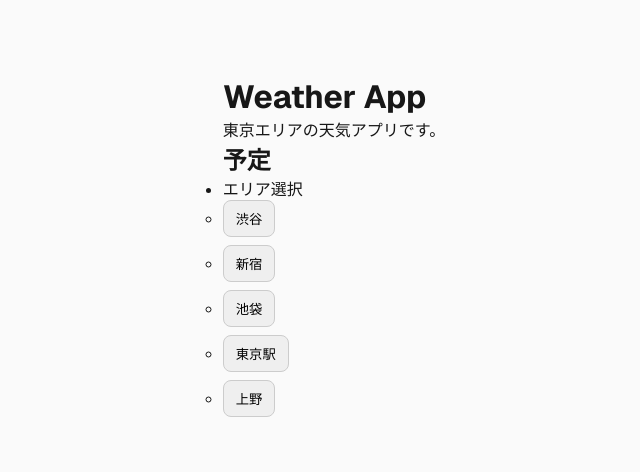
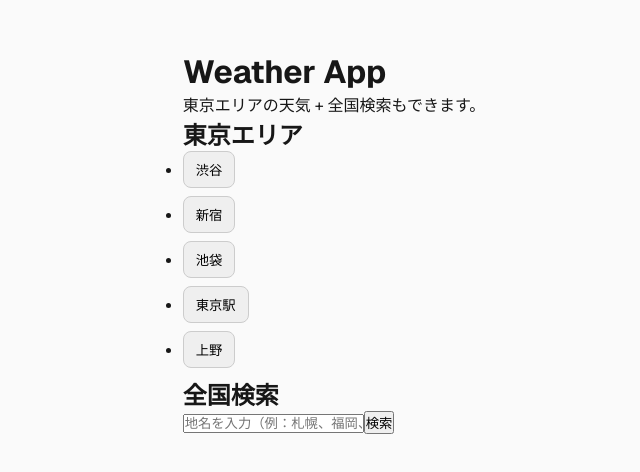
Before and after one commit to rcodes-dev/weather-app, a Next.js app: page / in a window 1280 px wide. Shown: the part 150-622 px from the top of the page, without its empty margins (306-946 px from the left). Built offline with nearby package versions, Linux system fonts and the light colour scheme.

Commit message:
全国検索追加

```diff
--- /dev/null
+++ b/src/app/api/geocode/route.ts
@@ -0,0 +1,19 @@
+import { NextResponse } from "next/server";
+
+export async function GET(req: Request) {
+  const { searchParams } = new URL(req.url);
+  const q = searchParams.get("q")?.trim();
+  if (!q) return NextResponse.json({ results: [] });
+
+  const url = new URL("https://geocoding-api.open-meteo.com/v1/search");
+  url.searchParams.set("name", q);
+  url.searchParams.set("count", "10");
+  url.searchParams.set("language", "ja");
+  url.searchParams.set("format", "json");
+
+  const res = await fetch(url, { next: { revalidate: 60 * 60 } }); // 1h
+  if (!res.ok) return NextResponse.json({ results: [] });
+
+  const data = await res.json();
+  return NextResponse.json({ results: data.results ?? [] });
+}
--- a/src/app/page.tsx
+++ b/src/app/page.tsx
@@ -1,27 +1,85 @@
 "use client";
+
 import { TOKYO_AREAS } from "./constants/tokyoAreas";
 import { fetchCurrentWeather } from "./lib/weatherApi";
 import styles from "./page.module.css";
 import { useState } from "react";
 import { weatherCodeToText } from "./lib/weatherCodeMap";
-import { Loader2 } from "lucide-react";
 import { PacmanLoader } from "react-spinners";
+
+type GeoResult = {
+  id?: number;
+  name: string;
+  latitude: number;
+  longitude: number;
+  country?: string;
+  admin1?: string;
+};
 
 export default function Home() {
   const [selectedAreaId, setSelectedAreaId] = useState<string | null>(null);
+
+  const [weatherTitle, setWeatherTitle] = useState<string | null>(null);
   const [weatherText, setWeatherText] = useState<string | null>(null);
+
   const [error, setError] = useState<string | null>(null);
   const [isLoading, setIsLoading] = useState(false);
+
+  const [query, setQuery] = useState("");
+  const [geoResults, setGeoResults] = useState<GeoResult[]>([]);
+  const [isSearching, setIsSearching] = useState(false);
+  const [selected, setSelected] = useState<GeoResult | null>(null);
+
+  async function loadWeather(areaLike: {
+    lat: number;
+    lon: number;
+    name: string;
+  }) {
+    setError(null);
+    setWeatherText(null);
+    setWeatherTitle(areaLike.name);
+    setIsLoading(true);
+
+    try {
+      const data = await fetchCurrentWeather(areaLike as any);
+      const c = data.current;
+
+      setWeatherText(
+        `気温: ${c.temperature_2m}°C / 風: ${c.wind_speed_10m} /
+        降水: ${c.precipitation} / 天気:  ${weatherCodeToText(c.weather_code)}`,
+      );
+    } catch {
+      setError("天気の取得に失敗しました");
+      setWeatherTitle(null);
+    } finally {
+      setIsLoading(false);
+    }
+  }
+
+  async function searchPlaces() {
+    const q = query.trim();
+    if (!q) {
+      setGeoResults([]);
+      return;
+    }
+    setIsSearching(true);
+    try {
+      const res = await fetch(`/api/geocode?q=${encodeURIComponent(q)}`);
+      const data = await res.json();
+      setGeoResults(data.results ?? []);
+    } finally {
+      setIsSearching(false);
+    }
+  }
 
   return (
     <div className={styles.page}>
       <main>
         <h1>Weather App</h1>
-        <p>東京エリアの天気アプリです。</p>
+        <p>東京エリアの天気 + 全国検索もできます。</p>
+
         <section>
-          <h2>予定</h2>
-          <ul>
-            <li>エリア選択</li>
+          <h2>東京エリア</h2>
           <ul>
             {TOKYO_AREAS.map((a) => {
               const isSelected = a.id === selectedAreaId;
@@ -31,21 +89,12 @@ export default function Home() {
                     type="button"
                     onClick={async () => {
                       setSelectedAreaId(a.id);
-                        setError(null);
-                        setWeatherText(null);
-                        setIsLoading(true);
-
-                        try {
-                          const data = await fetchCurrentWeather(a);
-                          const c = data.current;
-                          setWeatherText(
-                            `気温: ${c.temperature_2m}°C / 風: ${c.wind_speed_10m} / 降水: ${c.precipitation} / code: ${weatherCodeToText(c.weather_code)}`,
-                          );
-                        } catch (e) {
-                          setError("天気の取得に失敗しました");
-                        } finally {
-                          setIsLoading(false);
-                        }
+                      setSelected(null);
+                      await loadWeather({
+                        lat: a.lat,
+                        lon: a.lon,
+                        name: a.name,
+                      });
                     }}
                     style={{
                       padding: "8px 12px",
@@ -61,10 +110,85 @@ export default function Home() {
               );
             })}
           </ul>
-            {isLoading && <PacmanLoader color="#ffffff" />}
-            {weatherText && <p style={{ marginTop: 16 }}>{weatherText}</p>}
+        </section>
+
+        <section className="mt-4 space-y-3">
+          <h2>全国検索</h2>
+
+          <div className="flex gap-2">
+            <input
+              className="flex-1 rounded-md border px-3 py-2 text-sm"
+              placeholder="地名を入力（例：札幌、福岡、那覇）"
+              value={query}
+              onChange={(e) => setQuery(e.target.value)}
+              onKeyDown={(e) => {
+                if (e.key === "Enter") searchPlaces();
+              }}
+            />
+            <button
+              className="rounded-md border px-3 py-2 text-sm"
+              onClick={searchPlaces}
+              disabled={isSearching}
+              type="button"
+            >
+              {isSearching ? "検索中…" : "検索"}
+            </button>
+          </div>
+
+          {geoResults.length > 0 && (
+            <div className="rounded-md border">
+              {geoResults.map((r, idx) => (
+                <button
+                  key={`${r.id ?? idx}-${r.latitude}-${r.longitude}`}
+                  className="w-full text-left px-3 py-2 hover:bg-muted text-sm"
+                  type="button"
+                  onClick={async () => {
+                    setSelected(r);
+                    setSelectedAreaId(null);
+                    await loadWeather({
+                      lat: r.latitude,
+                      lon: r.longitude,
+                      name: `${r.name}${r.admin1 ? `（${r.admin1}）` : ""}`,
+                    });
+                  }}
+                >
+                  <div className="font-medium">
+                    {r.name}
+                    {r.admin1 ? `（${r.admin1}）` : ""}
+                  </div>
+                  <div className="text-xs text-muted-foreground">
+                    {r.country ?? ""} / {r.latitude.toFixed(4)},{" "}
+                    {r.longitude.toFixed(4)}
+                  </div>
+                </button>
+              ))}
+            </div>
+          )}
+
+          {selected && (
+            <div className="text-sm">
+              全国検索の選択中：
+              <span className="font-medium">{selected.name}</span>
+              {selected.admin1 ? `（${selected.admin1}）` : ""}
+            </div>
+          )}
+        </section>
+
+        <section style={{ marginTop: 16 }}>
+          {isLoading && (
+            <div className="mt-4">
+              <PacmanLoader color="#ffffff" />
+            </div>
+          )}
+
           {error && <p style={{ marginTop: 16 }}>{error}</p>}
-          </ul>
+
+          {weatherTitle && weatherText && !isLoading && !error && (
+            <div style={{ marginTop: 16 }}>
+              <div style={{ fontWeight: 700 }}>{weatherTitle} の天気</div>
+              <p style={{ marginTop: 8 }}>{weatherText}</p>
+            </div>
+          )}
         </section>
       </main>
     </div>
```
Lines whose indentation alone changed are shown as unchanged.
